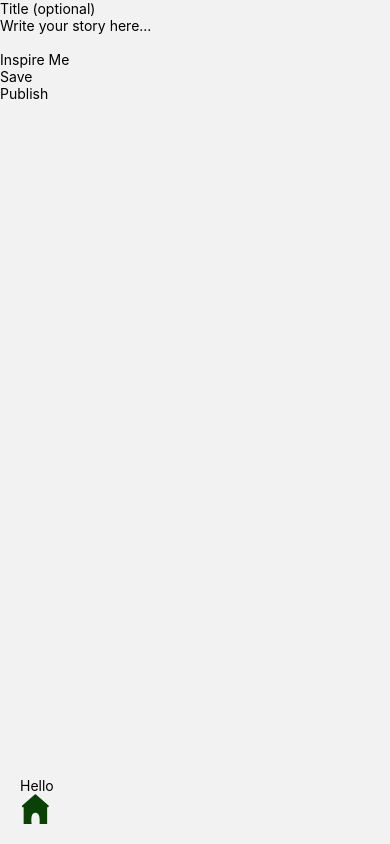
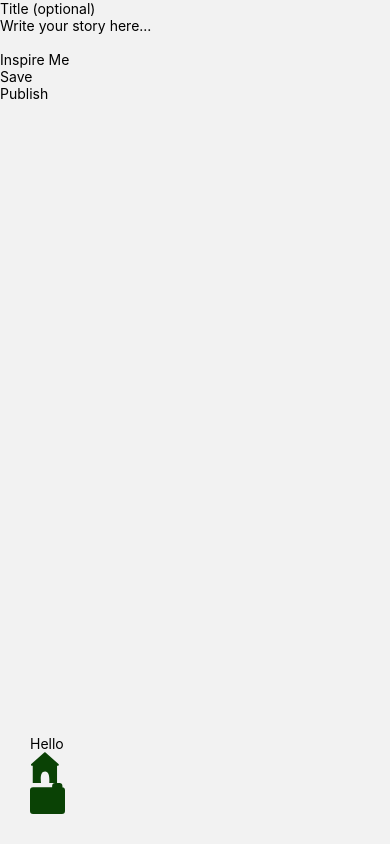
Before and after one commit to calliwickham/thesamepage, a React Native app: screen / in a window 390 px wide. Built offline with nearby package versions, Linux system fonts and the light colour scheme.

Commit message:
added albums icon as well

```diff
--- a/App.js
+++ b/App.js
@@ -10,6 +10,7 @@ import {
 } from './src/screens/initialscreens';
 import { View, Text } from 'react-native';
 import HomeIcon from './src/components/testicons/HomeIcon';
+import AlbumsIcon from './src/components/testicons/AlbumsIcon';
 
 const Stack = createNativeStackNavigator();
 
@@ -25,9 +26,10 @@ export default function App() {
             <Stack.Screen name="Friends" component={FriendsScreen} />
             </Stack.Navigator>
         </NavigationContainer>
-        <View style={{ position: 'absolute', bottom: 20, left: 20 }}>
+        <View style={{ position: 'absolute', bottom: 30, left: 30 }}>
             <Text>Hello</Text>
-            <HomeIcon width={30} height={30} />
+            <HomeIcon width={29} height={31} />
+            <AlbumsIcon width={35} height={31} />
       </View>
     </View>
   );
--- /dev/null
+++ b/src/components/testicons/AlbumsIcon.js
@@ -0,0 +1,17 @@
+
+import Svg, { Path } from "react-native-svg"
+const AlbumsIcon = (props) => (
+  <Svg
+    xmlns="http://www.w3.org/2000/svg"
+    width={35}
+    height={31}
+    fill="none"
+    {...props}
+  >
+    <Path
+      fill="#0A4205"
+      d="M31.96 4.255A3.04 3.04 0 0 1 35 7.294V27.96A3.04 3.04 0 0 1 31.96 31H3.04A3.04 3.04 0 0 1 0 27.96V7.295a3.04 3.04 0 0 1 3.04-3.04h19.093V3.04A3.04 3.04 0 0 1 25.172 0h4.216a3.04 3.04 0 0 1 3.039 3.04v1.215h-.466Z"
+    />
+  </Svg>
+)
+export default AlbumsIcon
--- a/src/components/testicons/HomeIcon.js
+++ b/src/components/testicons/HomeIcon.js
@@ -1,4 +1,4 @@
-import * as React from "react";
+
 import Svg, { Path } from "react-native-svg";
 
 const HomeIcon = (props) => (
```
Also changed, not shown: assets/vectors/folder-icon.svg (added).
